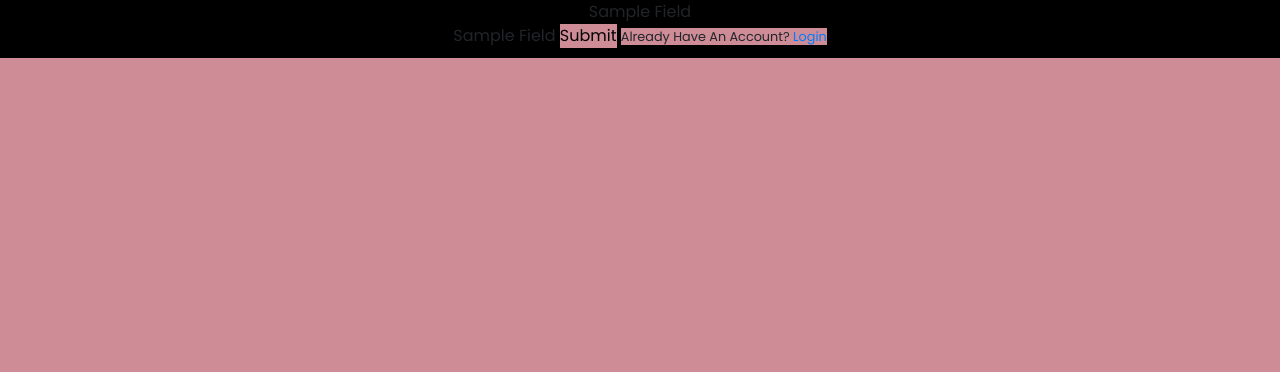
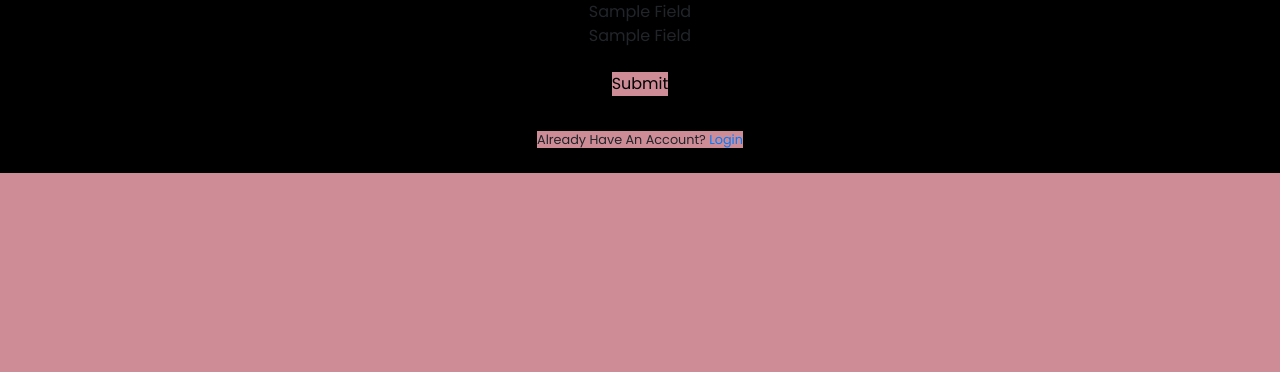
Before and after one commit to Phenolah/MovieApp, a Django app: template templates/registration.html in a window 1280 px wide. Shown: the part 87-459 px from the top of the page. Run offline with Django 3.2, Linux system fonts and the light colour scheme; the template is opened without the code that fills it: most values are stand-ins (such as "Sample title", 1, 10 or a date in 2020); some libraries are stand-ins or nearby versions.

Commit message:
Update registration.html

```diff
--- a/templates/registration.html
+++ b/templates/registration.html
@@ -2,16 +2,22 @@
 {% load static %}
 
 {% block content %}
-<form contact="" method="post">
+<form contact="" method="post" id="RegForm">
  {% csrf_token %}
-   <div class='login-form'>
+   <div class='Reg-form'>
       {% for field in fields %}
       {{field.label}}
       <br>
       {{field}}
+      <br>
+      <br>
       {% endfor %}
-      <button type="submit" class="login-btn" > Submit </button>
-      <small>Already have an account? <a href="" > Login </a></small>
+      <button type="submit" class="Reg-btn" > Submit </button>
+      <br>
+      <br>
+      <small>Already have an account? <a href="{% url 'login' %}" > Login </a></small>
+    <br>
+    <br>
     </div>
 </form>
 {% endblock%}
```
